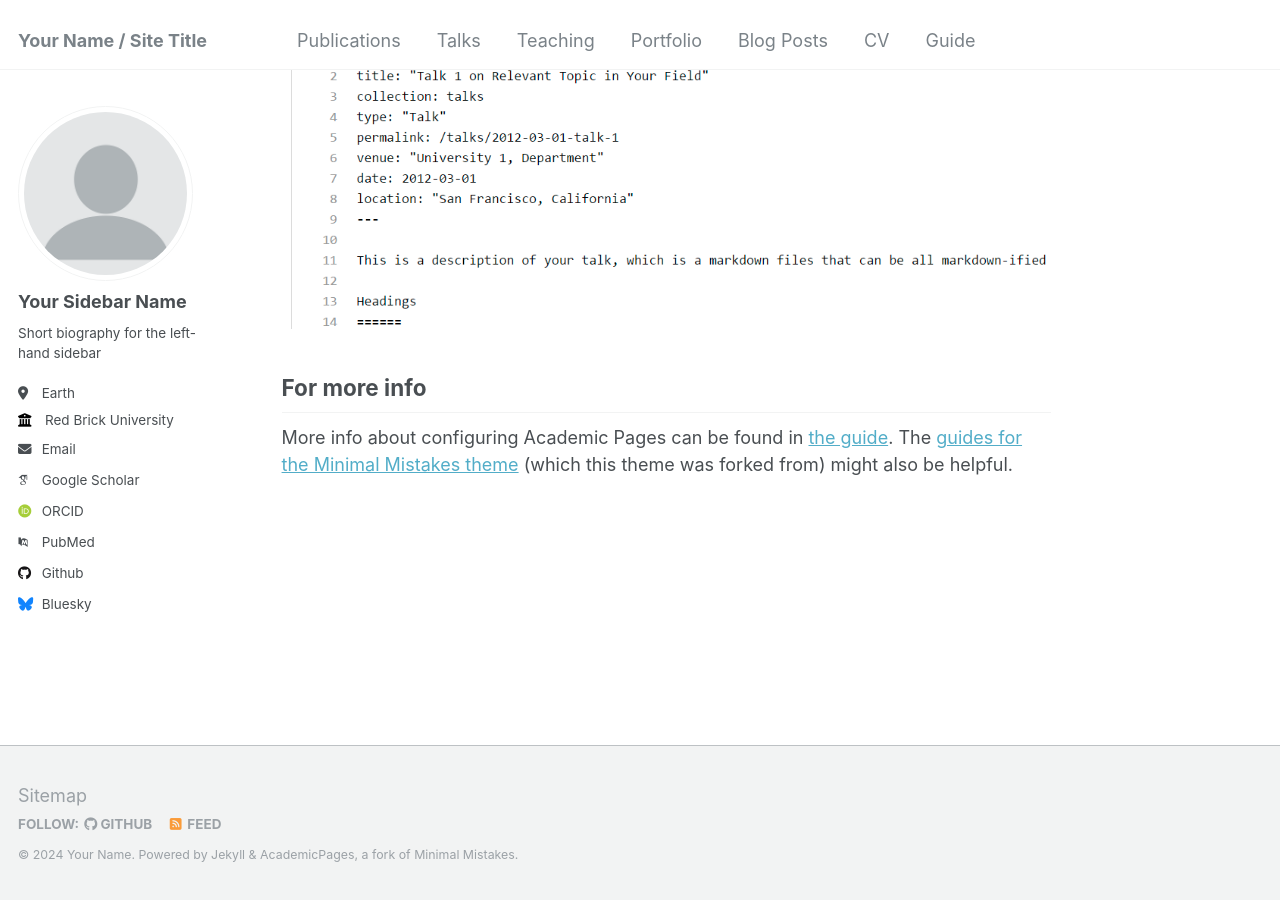
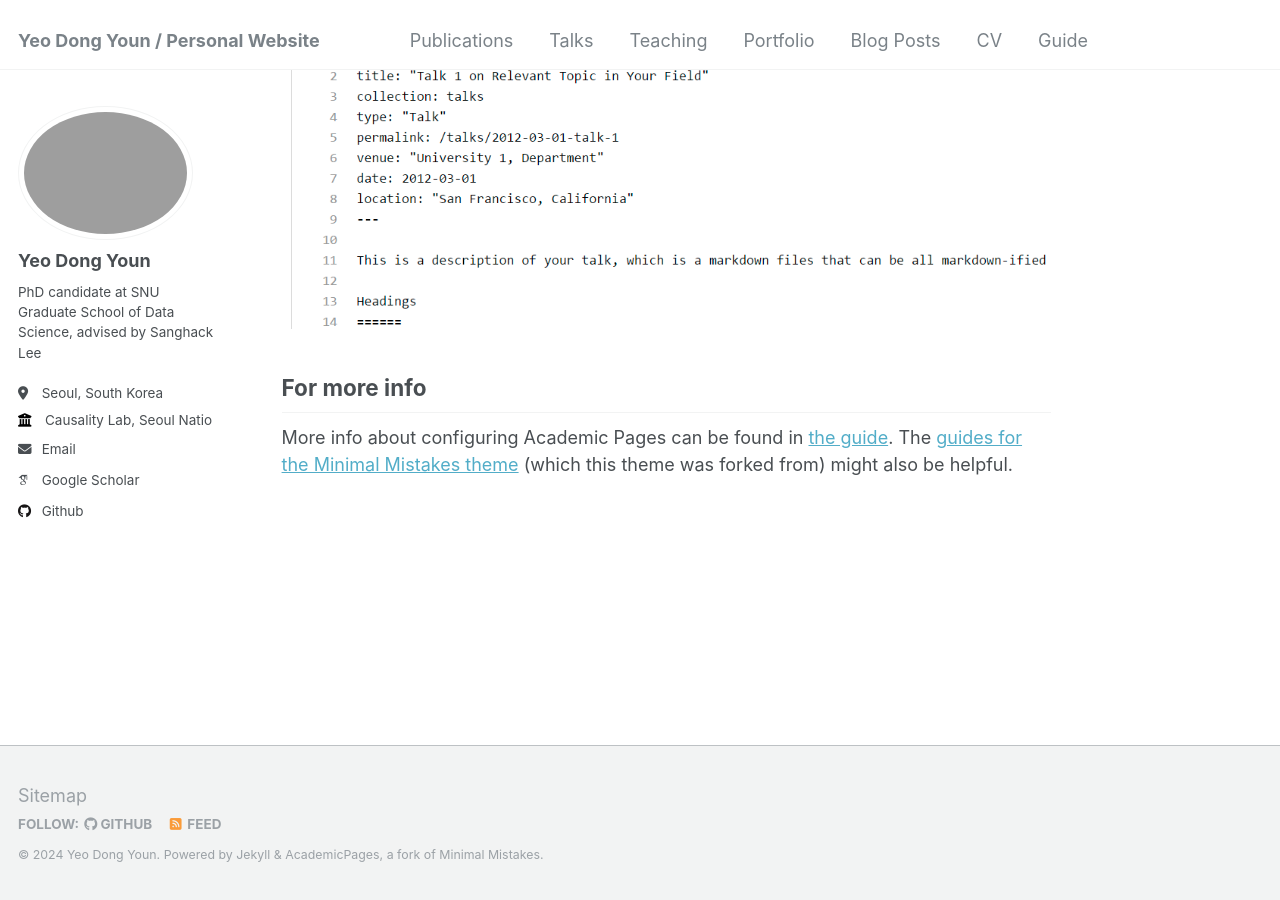
Before and after one commit to YeodongYoun1995/YeoDongYoun1995.github.io, a Jekyll site: the page built from _pages/about.md, in a window 1280 px wide and 900 px high, scrolled down 2660 px. Built offline with Jekyll 4.4.1, drawn with Linux system fonts in a browser that asks for light colours; some web fonts are replaced.

Commit message:
Update _config.yml

```diff
--- a/_config.yml
+++ b/_config.yml
@@ -8,36 +8,36 @@
 
 # Basic Site Settings
 locale                   : "en-US"
-title                    : "Your Name / Site Title"
+title                    : "Yeo Dong Youn / Personal Website"
 title_separator          : "-"
-name                     : &name "Your Name"
-description              : &description "personal description"
-url                      : https://academicpages.github.io # the base hostname & protocol for your site e.g. "https://mmistakes.github.io"
+name                     : &name "Yeo Dong Youn"
+description              : &description "Personal Website of Yeo Dong Youn"
+url                      : https://YeoDongYoun1995.github.io # the base hostname & protocol for your site e.g. "https://mmistakes.github.io"
 baseurl                  : "" # the subpath of your site, e.g. "/blog"
-repository               : "academicpages/academicpages.github.io"
+repository               : "YeoDongYoun1995/YeoDongYoun1995.github.io"
 
 # Site Author - The following control what appear as part of the author content on the side bar.
 #               If a field is blank the icon and link will not appear, otherwise it will be shown.
 #               Additional customization can be done by editing /_includes/author-profile.html
 author:
   # Biographic information
-  avatar           : "profile.png"
-  name             : "Your Sidebar Name"
+  avatar           : "profile.jpg"
+  name             : "Yeo Dong Youn"
   pronouns         : # example: "she/her"
-  bio              : "Short biography for the left-hand sidebar"
-  location         : "Earth"
-  employer         : "Red Brick University"
+  bio              : "PhD candidate at SNU Graduate School of Data Science, advised by Sanghack Lee"
+  location         : "Seoul, South Korea"
+  employer         : "Causality Lab, Seoul National University"
   uri              : # URL
-  email            : "none@example.org"
+  email            : "dbsduehd95@snu.ac.kr"
 
   # Academic websites
   arxiv            : # URL - Update with the correct link to your profile
-  googlescholar    : "https://scholar.google.com/citations?user=PS_CX0AAAAAJ"
+  googlescholar    : "https://scholar.google.com/citations?user=yKehWT4AAAAJ&hl"
   impactstory      : # URL
-  orcid            : "http://orcid.org/yourorcidurl"
-  semantic         : # URL
-  pubmed           : "https://www.ncbi.nlm.nih.gov/pubmed/?term=john+snow"
-  researchgate     : # URL
+  # orcid            : "http://orcid.org/yourorcidurl"
+  # semantic         : # URL
+  # pubmed           : "https://www.ncbi.nlm.nih.gov/pubmed/?term=john+snow"
+  # researchgate     : # URL
 
   # Repositories and software development
   bitbucket        : # Username - Update with your username on the site
@@ -48,7 +48,7 @@ author:
   stackoverflow    : # User number or user number and name (i.e., use "1" or "1/jeff-atwood")
 
   # Social media
-  bluesky          : "bsky.app" # Replace this with you Bluesky username
+  bluesky          : # Username # Replace this with you Bluesky username
   facebook         : # Username
   flickr           : # Username
   foursquare       : # Username
```
